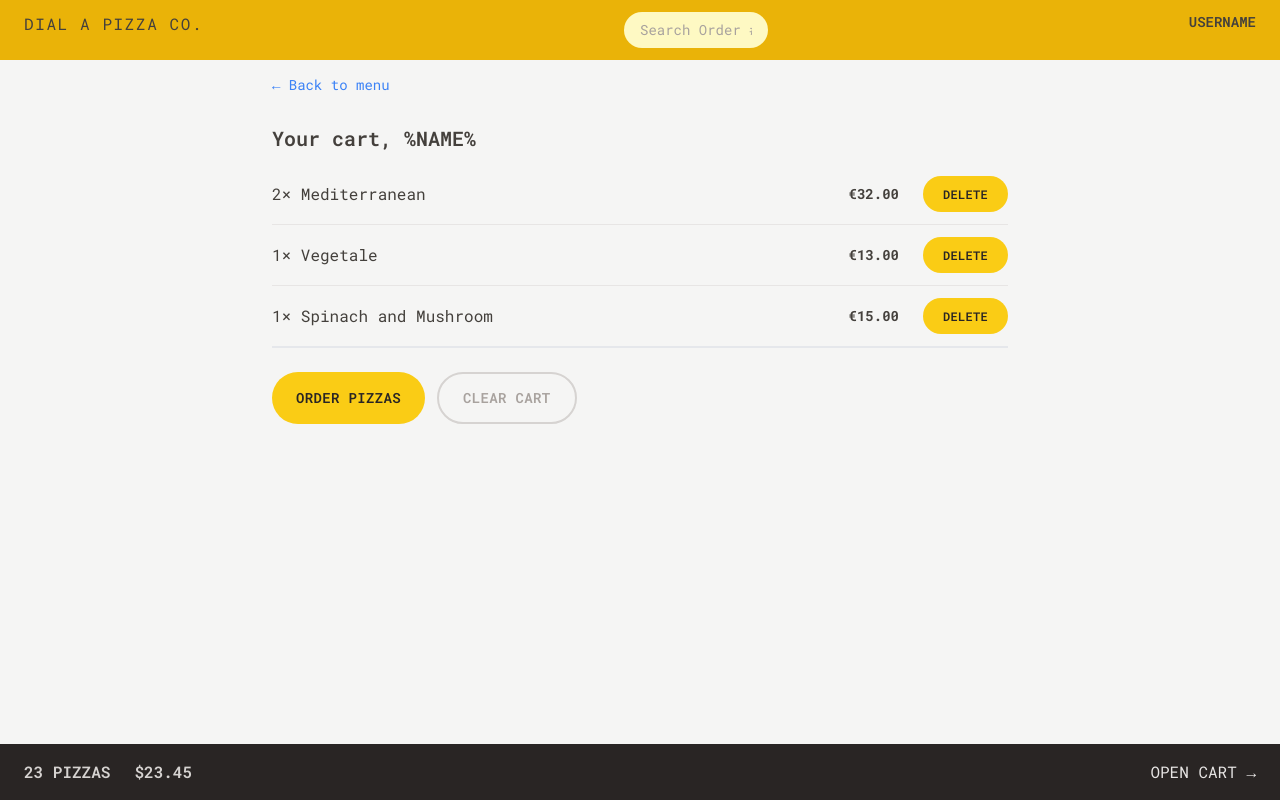
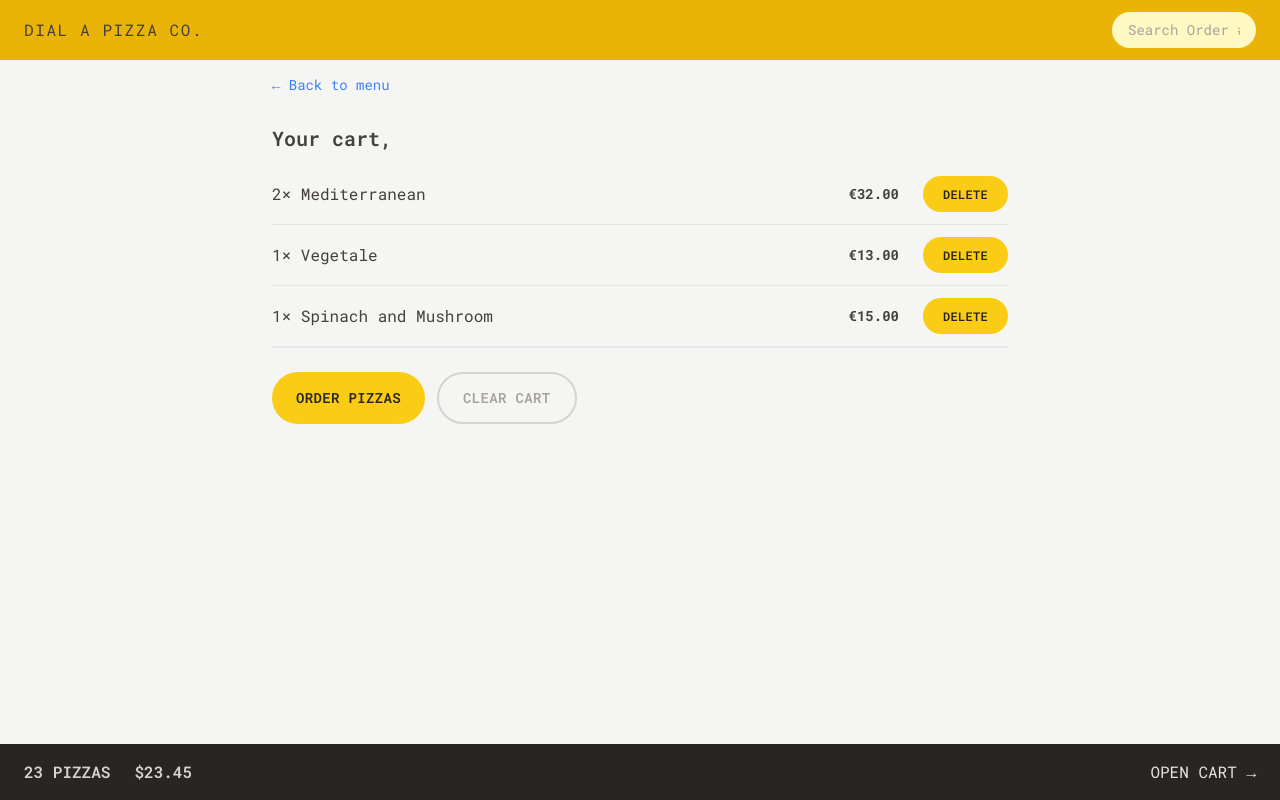
Before and after one commit to mcwachira/dail-a-pizza, a React (Vite) app: page /cart in a window 1280 px wide. Built offline with nearby package versions, Linux system fonts and the light colour scheme.

Commit message:
added the  userSlice and shared the user across multiple app components

```diff
--- a/package.json
+++ b/package.json
@@ -10,9 +10,11 @@
     "preview": "vite preview"
   },
   "dependencies": {
+    "@reduxjs/toolkit": "^1.9.5",
     "axios": "^1.4.0",
     "react": "^18.2.0",
     "react-dom": "^18.2.0",
+    "react-redux": "^8.1.1",
     "react-router-dom": "^6.14.1"
   },
   "devDependencies": {
--- a/src/features/cart/Cart.tsx
+++ b/src/features/cart/Cart.tsx
@@ -2,6 +2,7 @@
 import LinkButton from "../ui/LinkButton.tsx";
 import Button from "../ui/Button.tsx";
 import CartItem from "./CartItem.tsx";
+import {useSelector} from "react-redux";
 
 const fakeCart = [
   {
@@ -29,6 +30,7 @@ const fakeCart = [
 
 function Cart() {
   const cart = fakeCart;
+  const  {username} = useSelector((state) => state.user)
 
   return (
     <div className='px-4 py-3'>
@@ -36,7 +38,7 @@ function Cart() {
 
     <LinkButton to='/menu'>&larr; Back  to menu</LinkButton>
 
-      <h2 className='mt-7 text-xl font-semibold'>Your cart, %NAME%</h2>
+      <h2 className='mt-7 text-xl font-semibold'>Your cart,{username}</h2>
 
       <ul className='divide-y divide-stone-200 border-b-2 mt-3'>
         {cart.map((item) => (<CartItem item={item} key={item.key}/>))}
--- a/src/features/order/CreateOrder.tsx
+++ b/src/features/order/CreateOrder.tsx
@@ -2,6 +2,7 @@ import { useState } from "react";
 import {Form, redirect, useActionData, useNavigation} from "react-router-dom";
 import {createOrder} from "../services/apiRestaurant.ts";
 import Button from "../ui/Button.tsx";
+import {useSelector} from "react-redux";
 
 // https://uibakery.io/regex-library/phone-number
 const isValidPhone = (str) =>
@@ -37,7 +38,7 @@ function CreateOrder() {
 
   const navigation = useNavigation()
   const isSubmitting = navigation.state ==='submitting'
-
+  const  {username} = useSelector((state) => state.user)
 
   //form errors
 
@@ -52,7 +53,7 @@ function CreateOrder() {
       <Form method='post'>
         <div className='mb-5   flex gap-2 flex-col sm:flex-row sm:items-center '>
           <label className='sm:basis-40'>First Name</label>
-          <input className='input grow' type="text" name="customer" required />
+          <input className='input grow' type="text" name="customer" defaultValue={username} required />
         </div>
 
         <div className='mb-5   flex gap-2 flex-col sm:flex-row sm:items-center '>
--- a/src/features/ui/Header.tsx
+++ b/src/features/ui/Header.tsx
@@ -6,7 +6,7 @@ import Username from "../user/Username.tsx";
 const Header = () => {
     return (
 
-        <header className='flex  justify-between bg-yellow-500 uppercase px-4 py-3 sm:px-6 border-b- border-stone-200'>
+        <header className='flex  justify-between items-center bg-yellow-500 uppercase px-4 py-3 sm:px-6 border-b- border-stone-200'>
             <Link className='tracking-widest' to='/'> Dial a Pizza Co.</Link>
             <SearchOrder/>
 <Username/>
--- a/src/features/ui/Home.tsx
+++ b/src/features/ui/Home.tsx
@@ -1,6 +1,9 @@
 import CreateUser from "../user/CreateUser.tsx";
+import {useSelector} from "react-redux";
+import Button from "./Button.tsx";
 
 function Home() {
+    const  {username} = useSelector((state) => state.user)
   return (
     <div className='my-10 sm:my-16 text-center'>
         <h1 className="text-xl   font-semibold mb-8 md:text-3xl ">
@@ -14,7 +17,11 @@ function Home() {
 
       </h1>
 
-        <CreateUser/>
+        {username === '' ? (<CreateUser/>) :( <Button to='/menu' type='primary'>
+            Continue Ordering , {username}
+        </Button>)
+
+        }
     </div>
   );
 }
--- a/src/features/user/CreateUser.tsx
+++ b/src/features/user/CreateUser.tsx
@@ -1,10 +1,22 @@
 import { useState } from 'react';
+import {useDispatch} from "react-redux";
+import {updateName} from '../../redux/user/userSlice.js'
+import {useNavigate} from "react-router-dom";
 
 function CreateUser() {
   const [username, setUsername] = useState('');
 
+  const disaptch = useDispatch()
+    const navigate = useNavigate()
   function handleSubmit(e) {
     e.preventDefault();
+
+    disaptch(updateName(username))
+
+    if(!username) return;
+
+    navigate('/menu')
+
   }
 
   return (
--- a/src/features/user/Username.tsx
+++ b/src/features/user/Username.tsx
@@ -1,7 +1,13 @@
+import {useSelector} from "react-redux";
 
 const Username = () => {
+
+    const  {username} = useSelector((state) => state.user)
+
+    console.log(username)
+    if(!username) return null;
     return (
-        <div className='hidden  text-sm font-semibold md:block'>Username</div>
+        <div className='hidden  text-sm font-semibold md:block'>{username}</div>
     )
 }
 export default Username
--- a/src/main.tsx
+++ b/src/main.tsx
@@ -2,9 +2,16 @@ import React from 'react'
 import ReactDOM from 'react-dom/client'
 import App from './App.tsx'
 import './index.css'
+import store from './redux/store'
+import {Provider} from "react-redux";
 
 ReactDOM.createRoot(document.getElementById('root')!).render(
   <React.StrictMode>
-    <App />
+      <Provider store={store}>
+
+          <App />
+
+      </Provider>
+
   </React.StrictMode>,
 )
--- /dev/null
+++ b/src/redux/store.js
@@ -0,0 +1,9 @@
+import {configureStore} from "@reduxjs/toolkit";
+import userReducer from './user/userSlice.js'
+const store = configureStore({
+    reducer:{
+        user:userReducer
+    }
+})
+
+export default store
--- /dev/null
+++ b/src/redux/user/userSlice.js
@@ -0,0 +1,43 @@
+// function getPosition() {
+//   return new Promise(function (resolve, reject) {
+//     navigator.geolocation.getCurrentPosition(resolve, reject);
+//   });
+// }
+//
+// async function fetchAddress() {
+//   // 1) We get the user's geolocation position
+//   const positionObj = await getPosition();
+//   const position = {
+//     latitude: positionObj.coords.latitude,
+//     longitude: positionObj.coords.longitude,
+//   };
+//
+//   // 2) Then we use a reverse geocoding API to get a description of the user's address, so we can display it the order form, so that the user can correct it if wrong
+//   const addressObj = await getAddress(position);
+//   const address = `${addressObj?.locality}, ${addressObj?.city} ${addressObj?.postcode}, ${addressObj?.countryName}`;
+//
+//   // 3) Then we return an object with the data that we are interested in
+//   return { position, address };
+// }
+
+
+
+import {createSlice} from "@reduxjs/toolkit";
+
+const initialState = {
+  username:''
+}
+
+const userSlice = createSlice({
+
+  name:'user',
+  initialState,
+  reducers:{
+    updateName(state, action){
+      state.username = action.payload
+    }
+  }
+})
+
+export const {updateName} = userSlice.actions;
+export default userSlice.reducer
--- a/src/redux/userSlice.js
+++ /dev/null
@@ -1,21 +0,0 @@
-function getPosition() {
-  return new Promise(function (resolve, reject) {
-    navigator.geolocation.getCurrentPosition(resolve, reject);
-  });
-}
-
-async function fetchAddress() {
-  // 1) We get the user's geolocation position
-  const positionObj = await getPosition();
-  const position = {
-    latitude: positionObj.coords.latitude,
-    longitude: positionObj.coords.longitude,
-  };
-
-  // 2) Then we use a reverse geocoding API to get a description of the user's address, so we can display it the order form, so that the user can correct it if wrong
-  const addressObj = await getAddress(position);
-  const address = `${addressObj?.locality}, ${addressObj?.city} ${addressObj?.postcode}, ${addressObj?.countryName}`;
-
-  // 3) Then we return an object with the data that we are interested in
-  return { position, address };
-}
```
Also changed, not shown: 1 other file (tests, documents, lock files or other folders).
